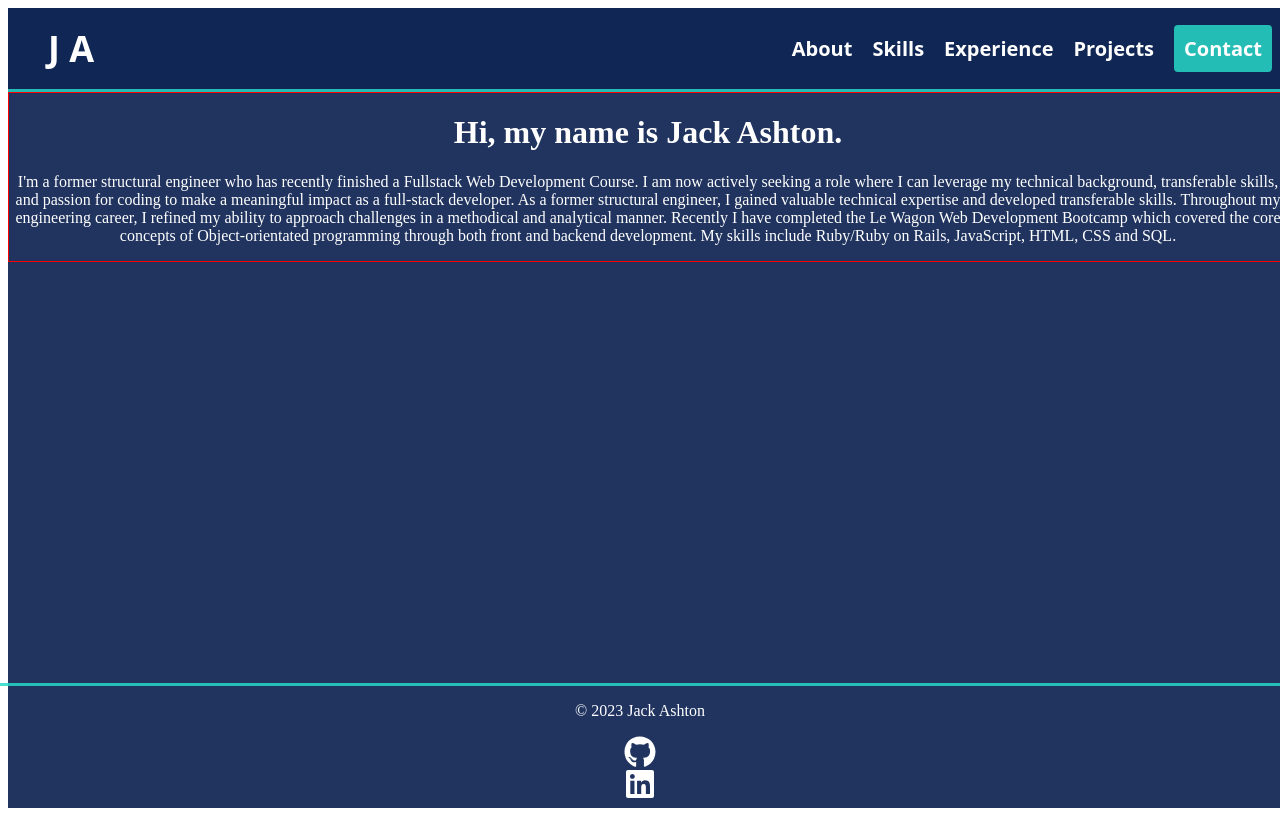
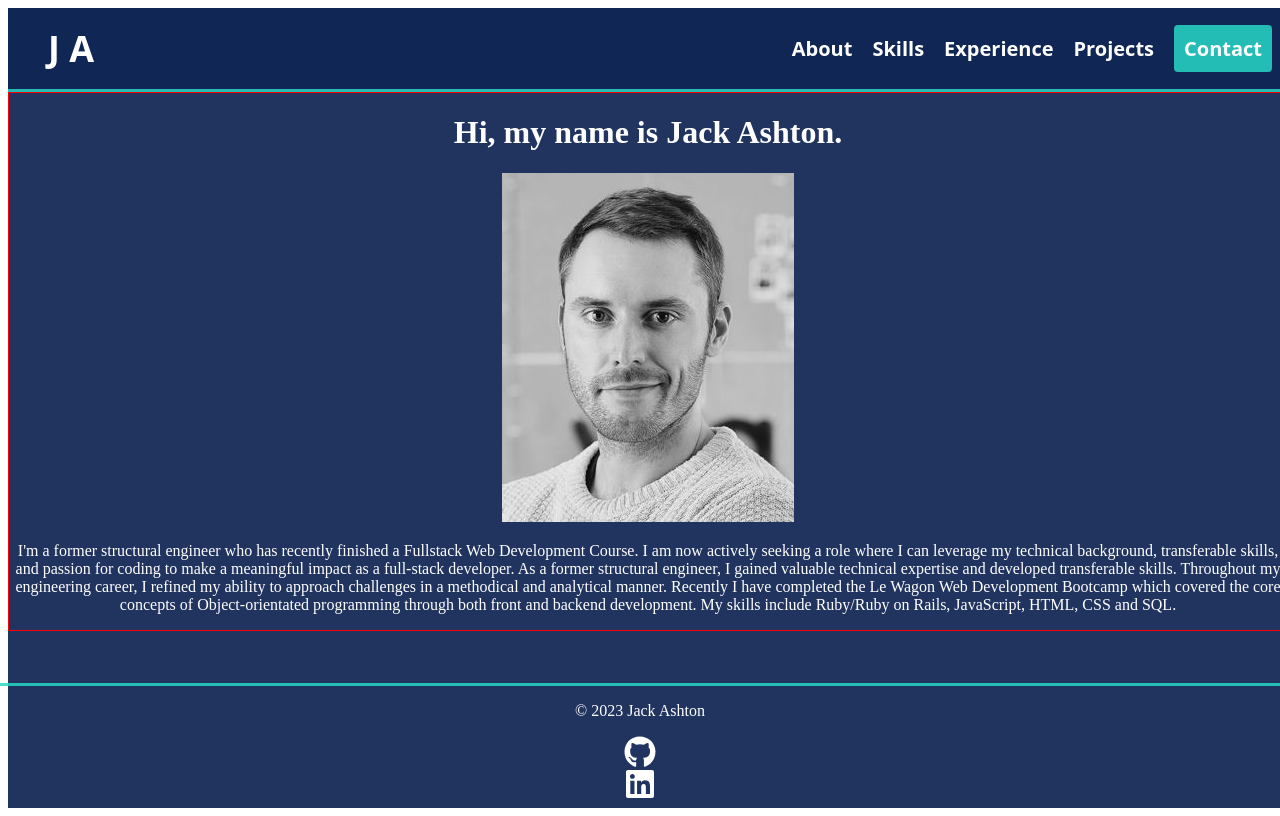
Before and after one commit to Jackdashton/portfolio, a React (Vite) app in the folder portfolio/: page /about in a window 1280 px wide. Built offline with nearby package versions, Linux system fonts and the light colour scheme.

Commit message:
photo added

```diff
--- a/portfolio/src/components/About.jsx
+++ b/portfolio/src/components/About.jsx
@@ -6,7 +6,7 @@ function About() {
     <>
     <div className={styles.wrapper}>
       <h1>Hi, my name is Jack Ashton.</h1>
-
+      <img src="/public/images/profile2.JPG" alt="" />
 
       <p>
         I'm a former structural engineer who has recently finished a
```
